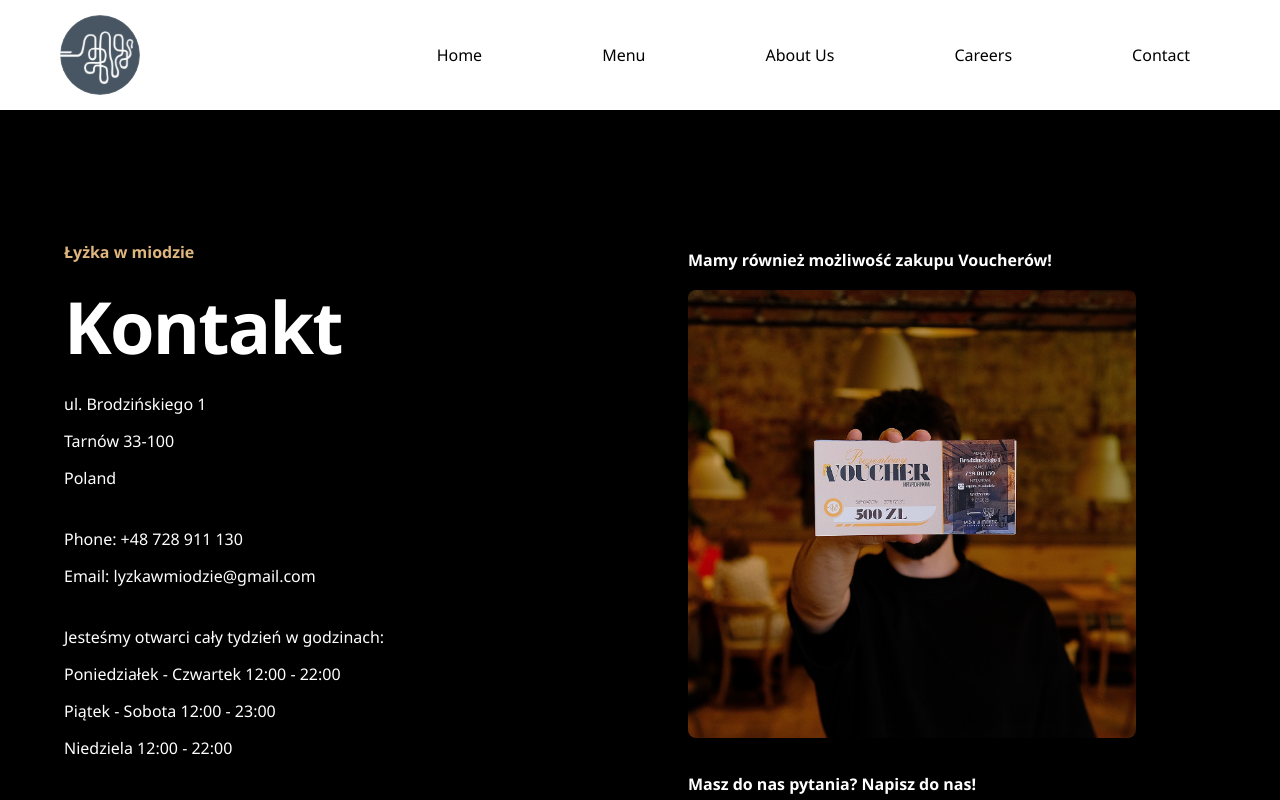
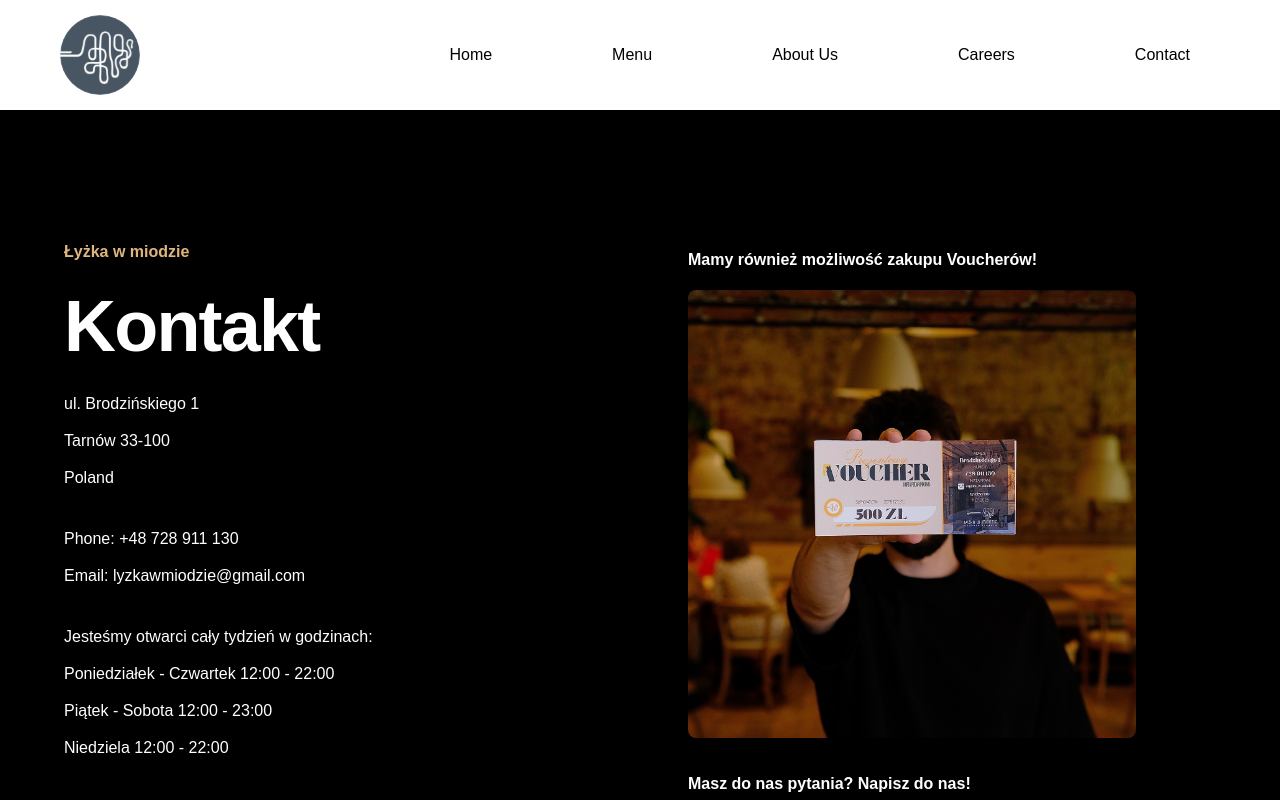
Before and after one commit to SebastianK2000/spoonInHoney, a React (Vite) app in the folder honey/: page /contact in a window 1280 px wide. Shown: the top 800 px of the page. Built offline with nearby package versions, Linux system fonts and the light colour scheme.

Commit message:
edit font

```diff
--- a/honey/src/index.css
+++ b/honey/src/index.css
@@ -12,9 +12,9 @@
     margin: 0;
     padding: 0;
     box-sizing: border-box;
+    font-family: Seville, sans-serif;
   }
 
   html, body {
-    font-family: Playfair Display, serif;
     overflow-x: hidden;
   }
--- a/honey/src/styles/Navbar.css
+++ b/honey/src/styles/Navbar.css
@@ -5,7 +5,7 @@
 
 body {
     min-height: 100vh;
-    background-color: lineargradient(90deg, #f5f5f5, #f5f5f5);
+    background-color: #f7f7f7;
     font-family: 'Segoe UI', Tahoma, Geneva, Verdana, sans-serif;
     overflow: hidden;
 }
```
